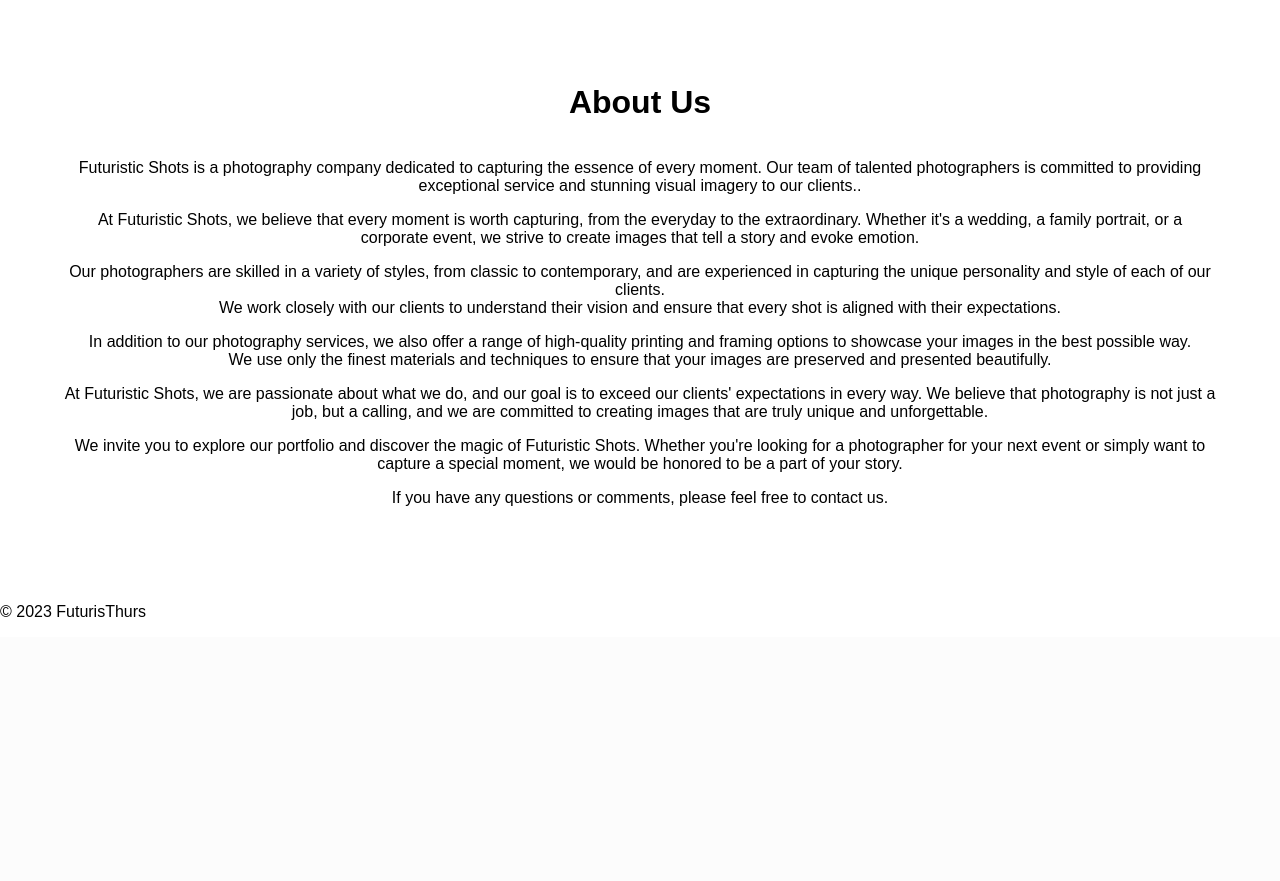
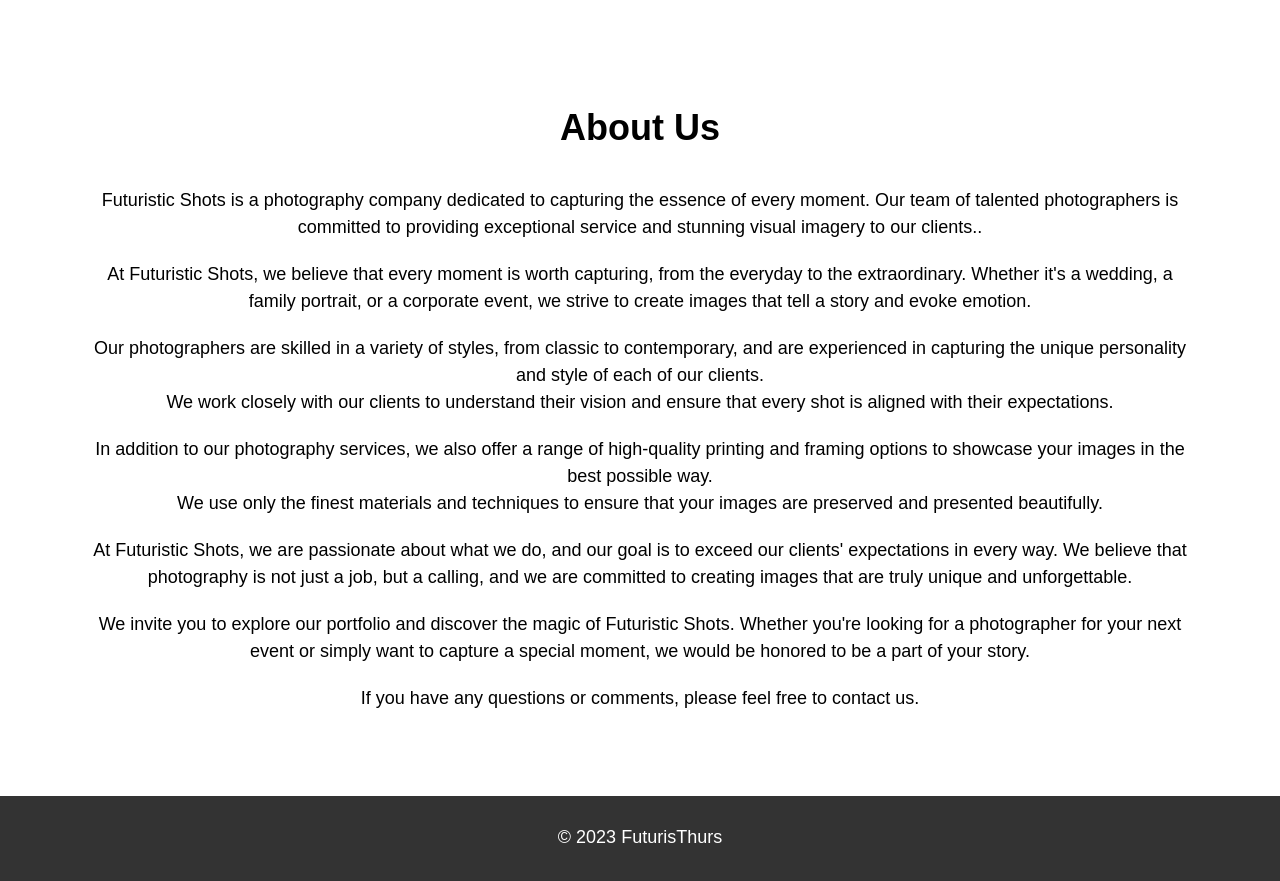
Before and after one commit to futuristhurs/futurishthurs.github.io, a PHP site: page /about.html in a window 1280 px wide. Shown: the part 243-1124 px from the top of the page. Before the commit the page ends 860 px from the top, so only its background shows below. Run offline with PHP 8.4, Linux system fonts and the light colour scheme.

Commit message:
Add files via upload

```diff
--- a/css/style.css
+++ b/css/style.css
@@ -1,3 +1,67 @@
+/* global styles */
+body {
+  font-family: Arial, sans-serif;
+  margin: 0;
+  padding: 0;
+}
+
+header {
+  background-color: #333;
+  color: #fff;
+  padding: 10px;
+}
+
+nav ul {
+  list-style: none;
+  margin: 0;
+  padding: 0;
+}
+
+nav li {
+  display: inline-block;
+}
+
+nav a {
+  color: #fff;
+  text-decoration: none;
+  padding: 10px;
+}
+
+nav a:hover {
+  background-color: #555;
+}
+
+.active {
+  background-color: #555;
+}
+
+main {
+  margin: 20px;
+}
+
+h1 {
+  font-size: 36px;
+  margin-bottom: 20px;
+}
+
+p {
+  font-size: 18px;
+  line-height: 1.5;
+  margin-bottom: 20px;
+}
+
+footer {
+  background-color: #333;
+  color: #fff;
+  padding: 10px;
+  text-align: center;
+}
+
+/* specific styles for About Us page */
+main p:last-of-type {
+  margin-bottom: 0;
+}
+
 .login-form, .signup-form {
   width: 300px;
   margin: auto;
```
Also changed, not shown: other parts of css/style.css (+8 -17 lines).
